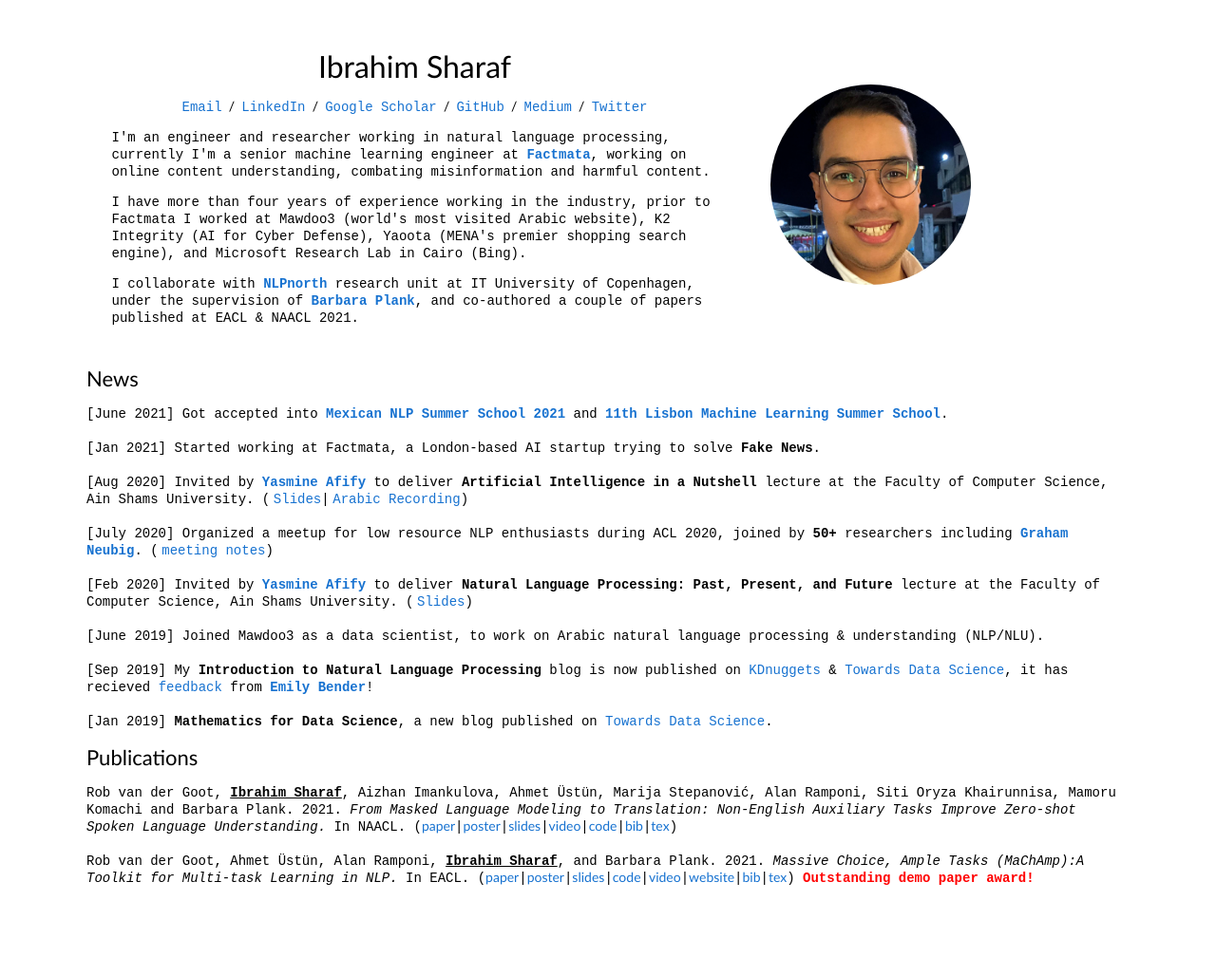
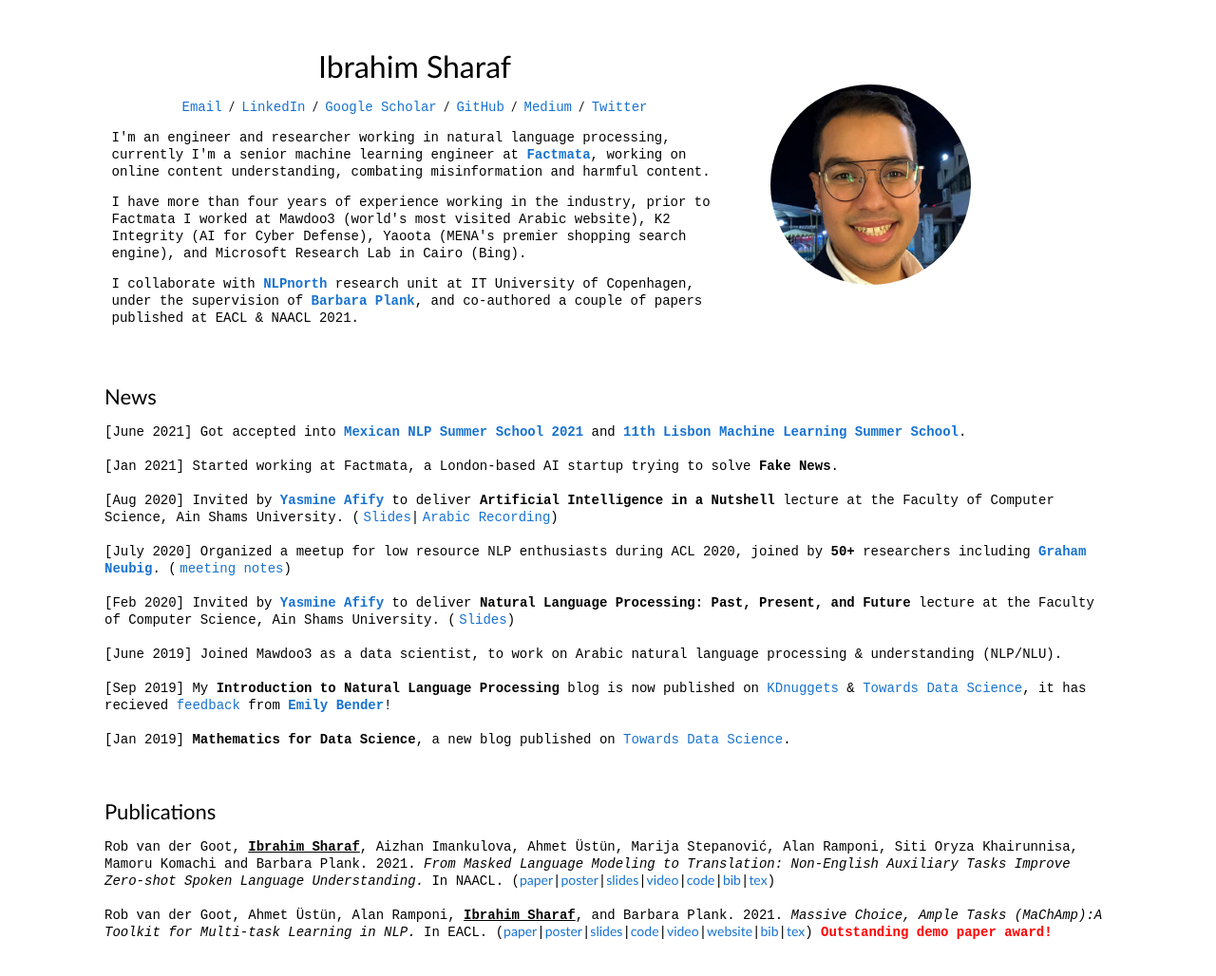
Before and after one commit to ibrahimsharaf/ibrahimsharaf.github.io, a plain HTML site: page index.html in a window 1280 px wide. Shown: the whole page at 95% size. Before the commit the page ends 956 px from the top, so only its background shows below. Drawn offline with Linux system fonts and the light colour scheme.

Commit message:
Remove TR tag

```diff
--- a/index.html
+++ b/index.html
@@ -45,8 +45,7 @@
 
 
 	<table style="width:100%;border:0px;border-spacing:0px;border-collapse:separate;margin-right:auto;margin-left:auto;"><tbody>
-            <tr>
-            <td style="padding:1px;width:100%;vertical-align:middle">
+            <td style="padding:20px;width:100%;vertical-align:middle">
               <heading><FONT COLOR="BLACK"><blink>News</blink></FONT></heading>
 
               <p>
@@ -70,14 +69,12 @@
     </TT>
               </p>
             </td>
-          </tr>
         </tbody>
       </table>
 
 
   <table style="width:100%;border:0px;border-spacing:0px;border-collapse:separate;margin-right:auto;margin-left:auto;"><tbody>
-            <tr>
-            <td style="padding:1px;width:100%;vertical-align:middle">
+            <td style="padding:20px;width:100%;vertical-align:middle">
               <heading><FONT COLOR="BLACK"><blink>Publications</blink></FONT></heading>
 
               <p>
@@ -88,7 +85,6 @@
     </TT>
               </p>
             </td>
-          </tr>
         </tbody>
       </table>
 
```
